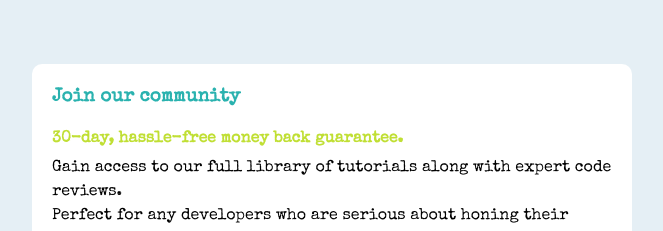
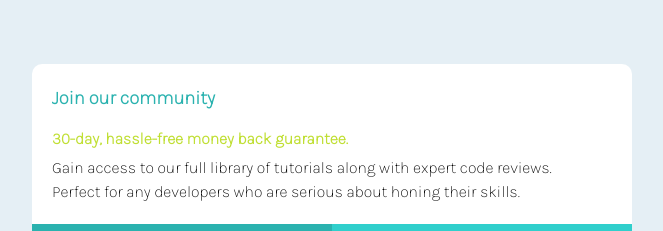
Before and after one commit to Mutuma-Gitonga/Single-Price-CSS-Grid-Frontend-mentor-project, a plain HTML site: page index.html in a window 1280 px wide. Shown: the part 156-387 px from the top of the page, without its empty margins (308-971 px from the left). Drawn offline with nearby package versions, Linux system fonts and the light colour scheme.

Commit message:
changed font to correct format

```diff
--- a/style.css
+++ b/style.css
@@ -1,4 +1,4 @@
-@import url("https://fonts.googleapis.com/css2?family=Special+Elite&display=swap");
+@import url("https://fonts.googleapis.com/css2?family=Karla:wght@200&display=swap");
 
 * {
   box-sizing: border-box;
@@ -8,7 +8,7 @@
 
 body {
   background: hsl(204, 43%, 93%);
-  font-family: 'Special Elite', cursive, sans-serif;
+  font-family: 'Karla', sans-serif;
   font-size: 16px;
   line-height: 1.5;
 }
```
